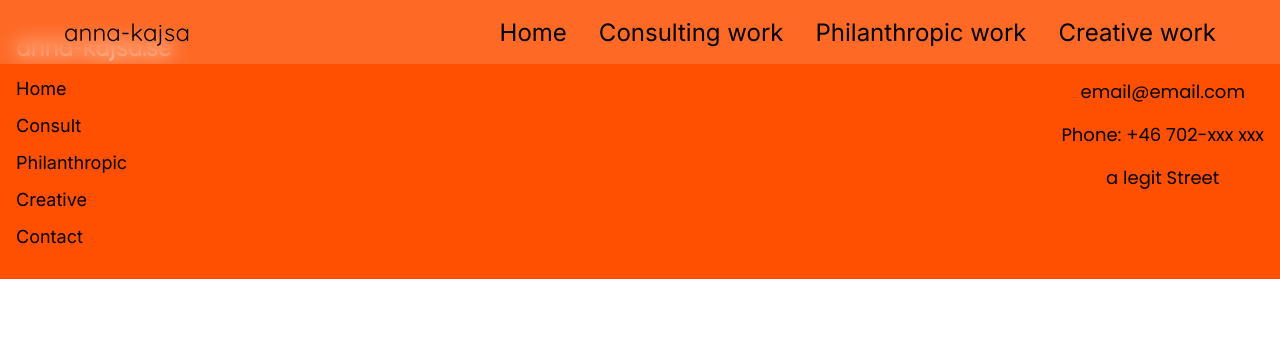
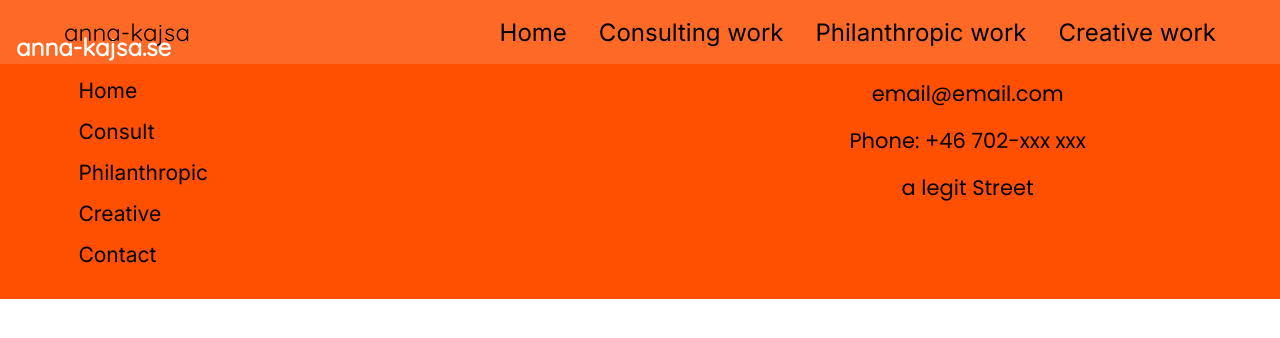
Before and after one commit to Cellmon95/anna-kajsa, a Next.js app: page / in a window 1280 px wide. Shown: the top 338 px of the page. Built offline with nearby package versions, Linux system fonts and the light colour scheme.

Commit message:
Worked UI

```diff
--- a/src/components/Footer/footer.module.css
+++ b/src/components/Footer/footer.module.css
@@ -1,28 +1,41 @@
 .collumns {
   display: flex;
   flex-direction: column;
-  gap: 16px;
-  font-size: 18px;
+  gap: 1rem;
+  font-size: 1.125rem;
+  width: 50%;
 }
 .collumns p {
-  font-size: 18px;
+  font-size: 1.125rem;
 }
 .footer {
-  min-height: 200px;
+  min-height: 12.5rem;
   width: 100%;
   background-color: var(--background-home);
   display: flex;
   flex-direction: column;
-  padding-block: 32px;
-  padding-inline: 16px;
+  padding-block: 2rem;
+  padding-inline: 1rem;
 }
 .colContaier {
   width: 100%;
   display: flex;
-  justify-content: space-between;
+  justify-content: space-evenly;
 }
 .anna {
-  padding-bottom: 16px;
+  padding-bottom: 1rem;
   font-weight: bold;
   color: white;
 }
+
+@media screen and (min-width: 64rem) {
+  .collumns {
+    font-size: 1.3125rem;
+  }
+  .collumns p {
+    font-size: 1.3125rem;
+  }
+  .colContaier {
+    padding-left: 5%;
+  }
+}
--- a/src/components/Footer/footer.tsx
+++ b/src/components/Footer/footer.tsx
@@ -15,8 +15,8 @@ export default function Footer() {
             <Link href={'/contact'}>Contact</Link>
           </div>
           <div className={styles.collumns}>
-            <p>email@email.com</p> <p>Phone: +46 702-xxx xxx</p>{' '}
-            <p>a legit Street</p>
+            <p>email@email.com</p>
+            <p>Phone: +46 702-xxx xxx</p> <p>a legit Street</p>
           </div>
         </div>
       </footer>
--- a/src/components/Navbar/navbar.module.css
+++ b/src/components/Navbar/navbar.module.css
@@ -18,7 +18,6 @@
   position: relative;
   overflow-x: clip;
   background-color: rgba(255, 255, 255, 0.15);
-  backdrop-filter: blur(10px);
 }
 .navWrapperActive {
   background-color: white;
@@ -36,6 +35,7 @@
   /*background-color: rgba(255, 255, 255, 0.15);*/
   backdrop-filter: blur(10px);
 }
+
 .buttonContainer {
   width: 100%;
   display: flex;
@@ -54,7 +54,7 @@
 .lastLink {
   height: 64px;
 }
-@media screen and (min-width: 640px) {
+@media screen and (min-width: 1024px) {
   .header {
     --x-to: 0%;
     --x-from: 0%;
--- a/src/components/Navbar/navbar.tsx
+++ b/src/components/Navbar/navbar.tsx
@@ -3,6 +3,8 @@ import { useState, useEffect } from 'react';
 import Link from 'next/link';
 import { motion } from 'framer-motion';
 import styles from './navbar.module.css';
+import { useRouter } from 'next/navigation';
+import { usePathname, useSearchParams } from 'next/navigation';
 
 export default function Navbar() {
   const [burgerMenuOpen, setBurgerMenuOpen] = useState(false);
@@ -25,11 +27,17 @@ export default function Navbar() {
 
   function toggleScroll() {
     setBurgerMenuOpen(!burgerMenuOpen);
+    console.log('jeet');
     if (burgerMenuOpen === false) {
       document.body.style.overflowY = 'hidden';
     } else {
       document.body.style.overflowY = 'auto';
     }
+  }
+
+  function asd() {
+    setBurgerMenuOpen(false);
+    document.body.style.overflowY = 'auto';
   }
 
   return (
@@ -61,26 +69,18 @@ export default function Navbar() {
               </svg>
             </button>
           </div>
-          <Link className={styles.links} onClick={toggleScroll} href={'/'}>
+          <Link className={styles.links} onClick={asd} href={'/'}>
             Home
           </Link>
-          <Link
-            className={styles.links}
-            onClick={toggleScroll}
-            href={'/consult'}
-          >
+          <Link className={styles.links} onClick={asd} href={'/consult'}>
             Consulting work
           </Link>
-          <Link
-            className={styles.links}
-            onClick={toggleScroll}
-            href={'/philantropy'}
-          >
+          <Link className={styles.links} onClick={asd} href={'/philantropy'}>
             Philanthropic work
           </Link>
           <Link
-            className={`${styles.lastLink} ${styles.links}`}
-            onClick={toggleScroll}
+            onClick={asd}
+            className={`${styles.lastLink}  ${styles.links}`}
             href={'/creative'}
           >
             Creative work
--- a/src/components/PostCard/PostCard.module.css
+++ b/src/components/PostCard/PostCard.module.css
@@ -2,12 +2,13 @@
   min-height: 31.938rem; /*  510px */
   min-width: 19.438rem; /* 311px */
   max-width: 19.438rem; /* 311px */
+  height: 34.375rem;
   background-color: #ffff;
   border-radius: 10px;
   border: 2px solid #00bf63;
   display: flex;
   flex-direction: column;
-  justify-content: space-between;
+  justify-content: flex-start;
   align-items: center;
 }
 
@@ -36,7 +37,7 @@
   display: flex;
   width: 100%;
   flex-direction: column;
-  align-items: center;
+  align-items: flex-start;
   word-wrap: break-word;
   text-wrap: balance;
   /* gap: 1rem; */
--- a/src/components/PostCard/PostCard.tsx
+++ b/src/components/PostCard/PostCard.tsx
@@ -12,13 +12,14 @@ interface PostCardProps {
 
 const PostCard = (props: PostCardProps) => {
   const router = useRouter();
+  const trimedDescription = props.description.substring(0, 230) + '...';
 
   return (
     <Link href={props.url} className={styles.btn}>
       <h1 className={styles.title}>{props.title}</h1>
       <div className={styles.infoContainer}>
         <img className={styles.img} src={props.image} alt="post cover image" />
-        <p className={styles.p}>{props.description}</p>
+        <p className={styles.p}>{trimedDescription}</p>
       </div>
     </Link>
   );
```
Also changed, not shown: src/components/DropDownMenu/DropDownMenu.tsx (added, +13 -0 lines), src/components/PodcastList/PodcastList.module.css (+35 -0 lines), src/components/PodcastList/PodcastList.tsx (+11 -3 lines), src/components/DropDownMenu/DropDownMenu.module.css (added).
